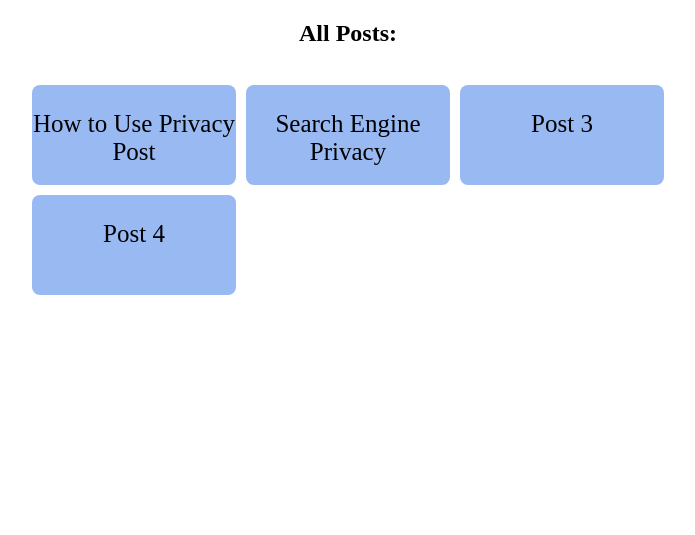
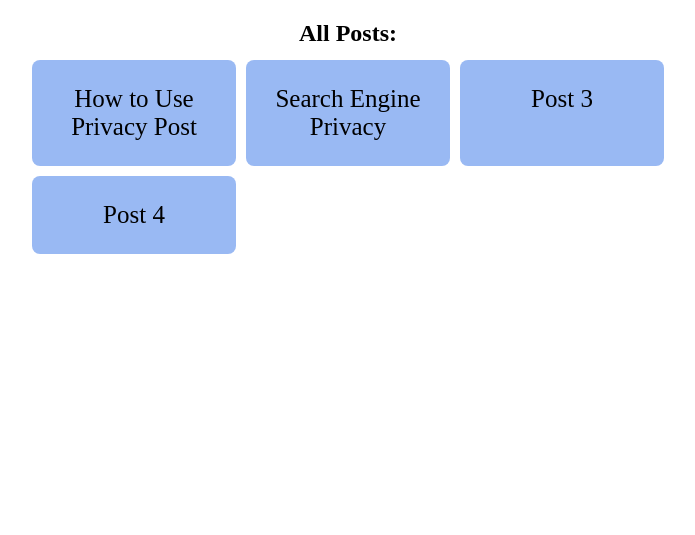
Before and after one commit to cs77-S25/final_project-acole1-lloisea1-mmcerle1, a Flask app: page /blog/ in a window 1280 px wide. Shown: the part 46-581 px from the top of the page, without its empty margins (292-987 px from the left). Run offline with Flask 3, Linux system fonts and the light colour scheme.

Commit message:
Update blog.css

```diff
--- a/static/styles/blog.css
+++ b/static/styles/blog.css
@@ -2,13 +2,15 @@
   display: grid;
   grid-template-columns: repeat(3, 1fr);
   gap: 10px;
-    margin: 3% 25% 0%;
+  margin: 1% 25% 3%;
 }
 
 .post {
-    height: 100px;
+  min-height: fit-content;
   background: rgba(100, 148, 237, 0.655);
   border-radius: 8px;
+  padding-left: 2%;
+  padding-right: 2%;
 }
 
 .post a{
@@ -27,3 +29,8 @@
   color: black;
 
 }
+
+h3 {
+  text-align: center;
+  padding-left: 0;
+}
```
Lines whose indentation alone changed are shown as unchanged.
